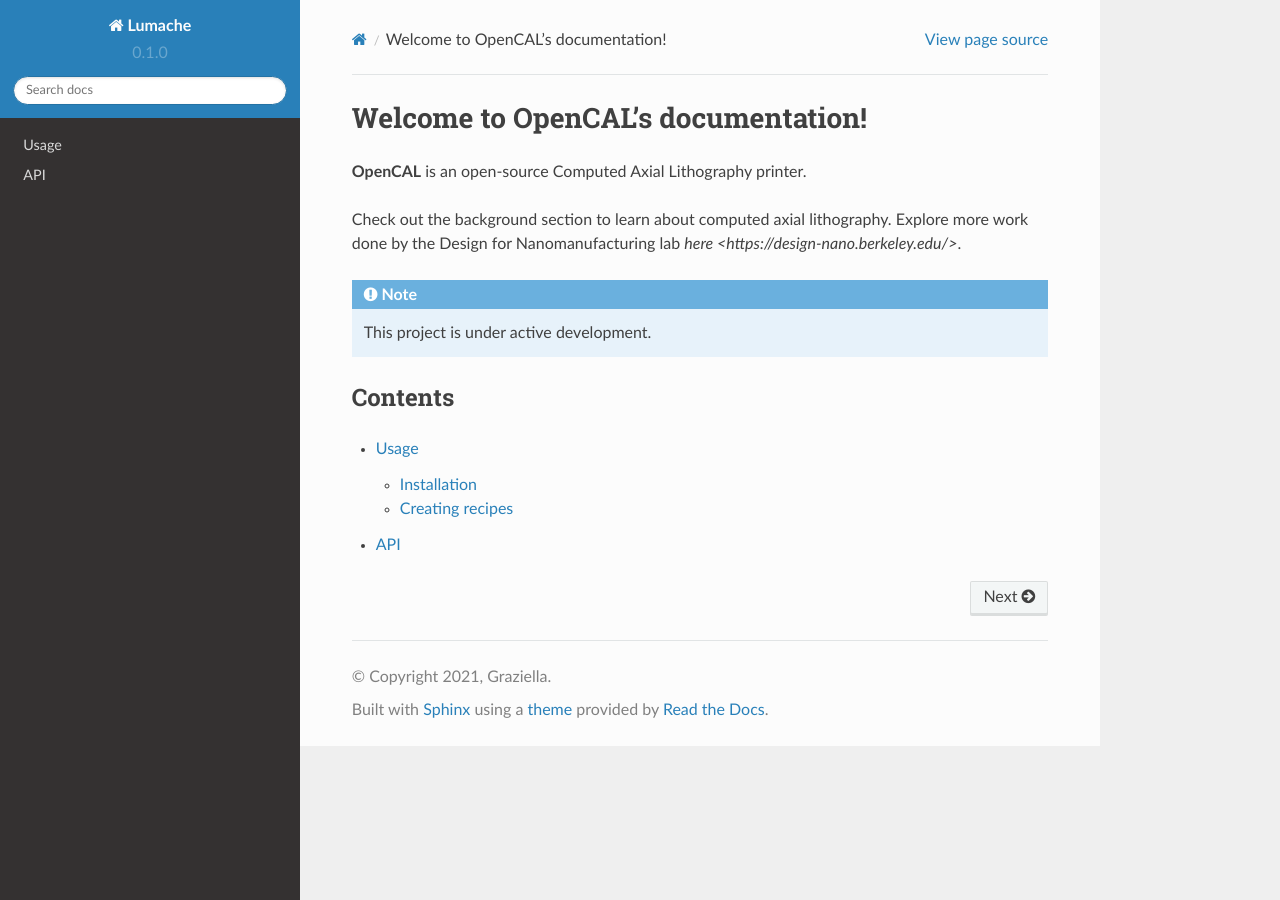
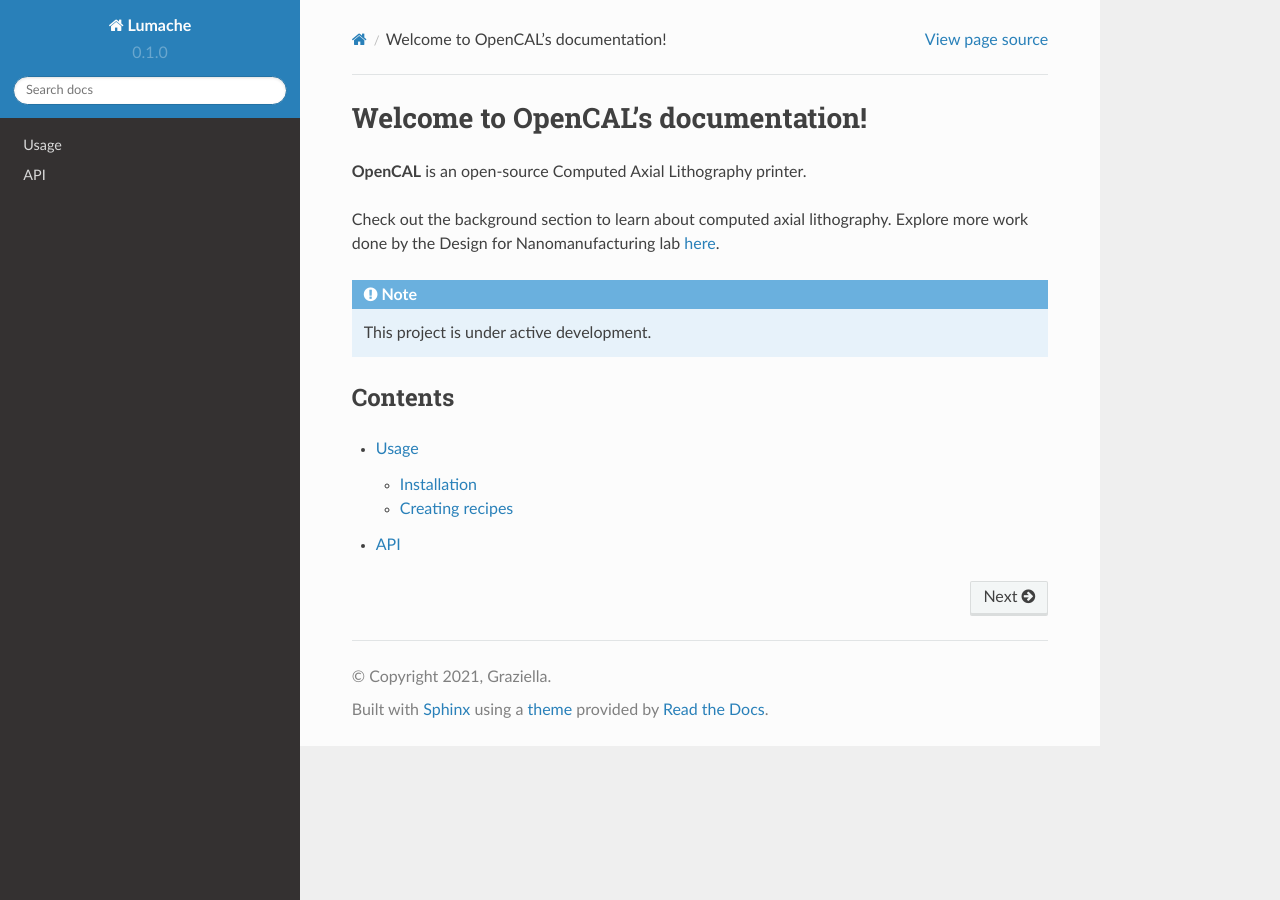
Before and after one commit to anjanasaravanan/openCAL, a Sphinx documentation site: the page built from docs/source/index.rst, in a window 1280 px wide. Built offline with Sphinx 7.4.7 and the Read the Docs theme 2.0.0, drawn with Linux system fonts in a browser that asks for light colours.

Commit message:
fixed link

```diff
--- a/docs/source/index.rst
+++ b/docs/source/index.rst
@@ -4,7 +4,7 @@ Welcome to OpenCAL's documentation!
 **OpenCAL** is an open-source Computed Axial Lithography printer.
 
 Check out the :doc:`background` section to learn about computed axial lithography.
-Explore more work done by the Design for Nanomanufacturing lab `here <https://design-nano.berkeley.edu/>`.
+Explore more work done by the Design for Nanomanufacturing lab `here <https://design-nano.berkeley.edu/>`_.
 
 .. note::
 
```
